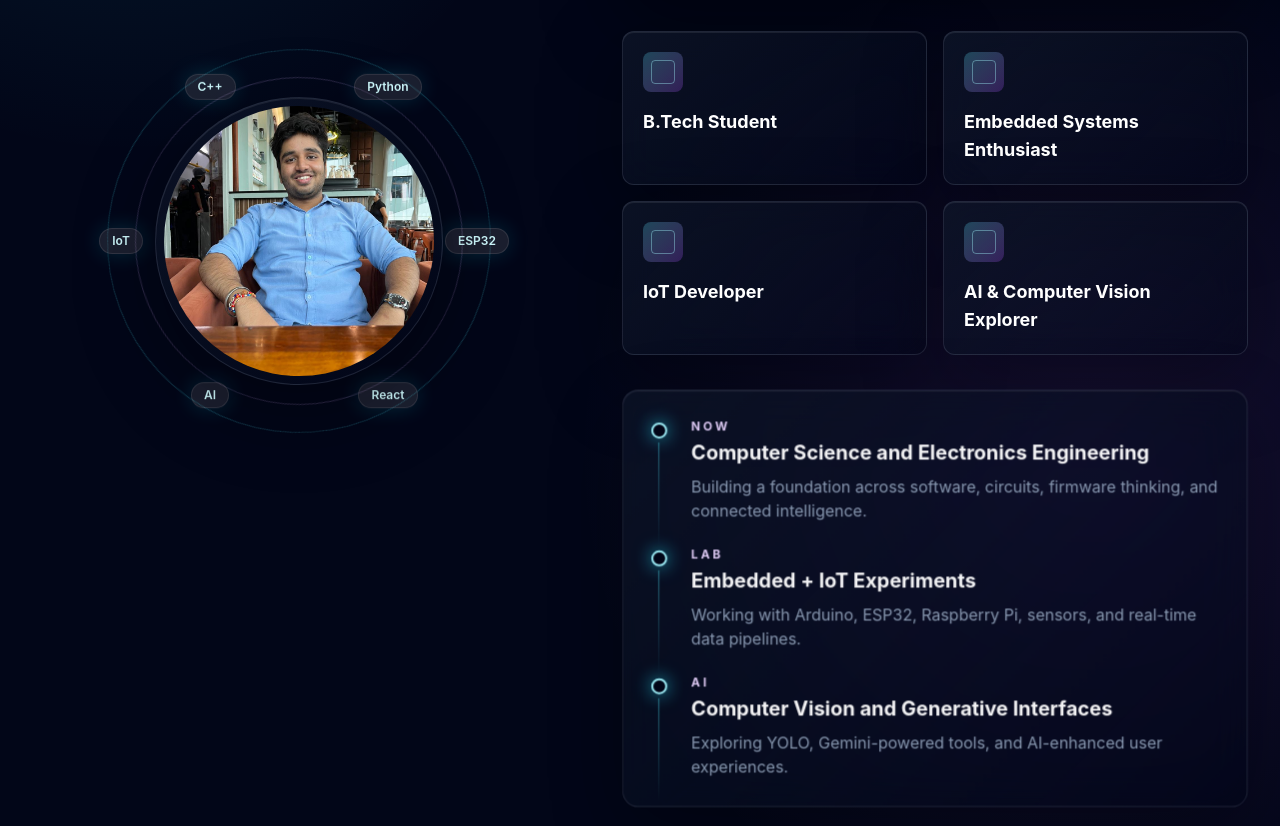
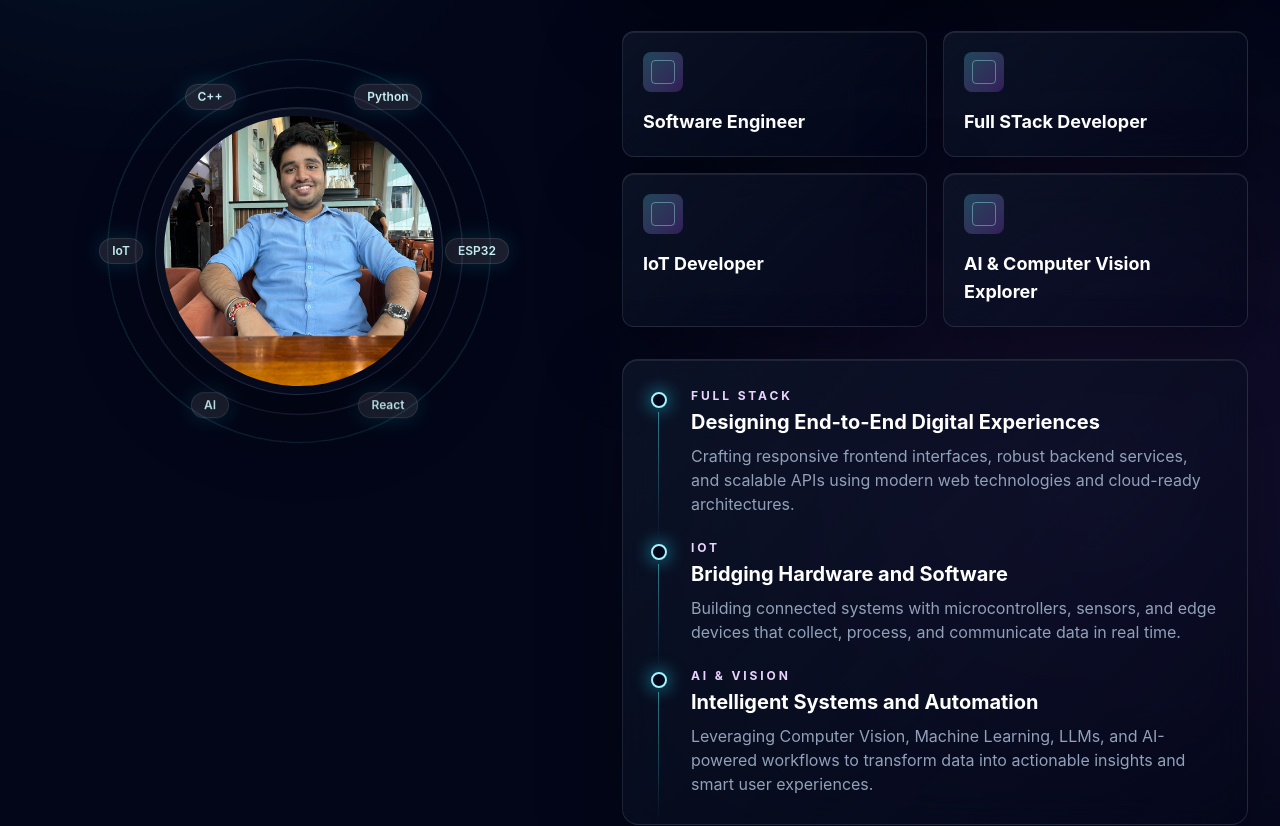
Before and after one commit to rakshit-21/MyPortfolio, a React (Vite) app: page / in a window 1280 px wide. Shown: the part 1391-2217 px from the top of the page. Built offline with nearby package versions, Linux system fonts and the light colour scheme.

Commit message:
Changes in About Section

```diff
--- a/src/components/About.jsx
+++ b/src/components/About.jsx
@@ -1,27 +1,30 @@
 import profileImg from "../assets/rakshit.jpeg"
 
 const identityCards = [
-  "B.Tech Student",
-  "Embedded Systems Enthusiast",
+  "Software Engineer",
+  "Full STack Developer",
   "IoT Developer",
   "AI & Computer Vision Explorer",
 ]
 
 const timeline = [
  {
-    period: "Now",
-    title: "Computer Science and Electronics Engineering",
-    detail: "Building a foundation across software, circuits, firmware thinking, and connected intelligence.",
+  period: "Full Stack",
+  title: "Designing End-to-End Digital Experiences",
+  detail:
+    "Crafting responsive frontend interfaces, robust backend services, and scalable APIs using modern web technologies and cloud-ready architectures.",
 },
 {
-    period: "Lab",
-    title: "Embedded + IoT Experiments",
-    detail: "Working with Arduino, ESP32, Raspberry Pi, sensors, and real-time data pipelines.",
+  period: "IoT",
+  title: "Bridging Hardware and Software",
+  detail:
+    "Building connected systems with microcontrollers, sensors, and edge devices that collect, process, and communicate data in real time.",
 },
 {
-    period: "AI",
-    title: "Computer Vision and Generative Interfaces",
-    detail: "Exploring YOLO, Gemini-powered tools, and AI-enhanced user experiences.",
+  period: "AI & Vision",
+  title: "Intelligent Systems and Automation",
+  detail:
+    "Leveraging Computer Vision, Machine Learning, LLMs, and AI-powered workflows to transform data into actionable insights and smart user experiences.",
 },
 ]
 
@@ -65,7 +68,7 @@ const About = () => {
           <div className="space-y-8">
             <div className="section-reveal glass-panel rounded-2xl p-8">
               <p className="text-lg leading-8 text-slate-300">
-                I am Rakshit, a Computer Science and Electronics Engineering student passionate about Full Stack Development, IoT Systems, and Intelligent Applications. I enjoy building end-to-end solutions that seamlessly connect hardware and software, from responsive web applications and scalable backend services to smart IoT devices. My focus is on creating technology that is not only visually appealing but also practical, efficient, and capable of solving real-world problems.
+                I am Rakshit, a Electronics & Communication Engineering student passionate about Full Stack Development, IoT Systems, and Intelligent Applications. I enjoy building end-to-end solutions that seamlessly connect hardware and software, from responsive web applications and scalable backend services to smart IoT devices. My focus is on creating technology that is not only visually appealing but also practical, efficient, and capable of solving real-world problems.
               </p>
             </div>
 
```
Lines whose indentation alone changed are shown as unchanged.
